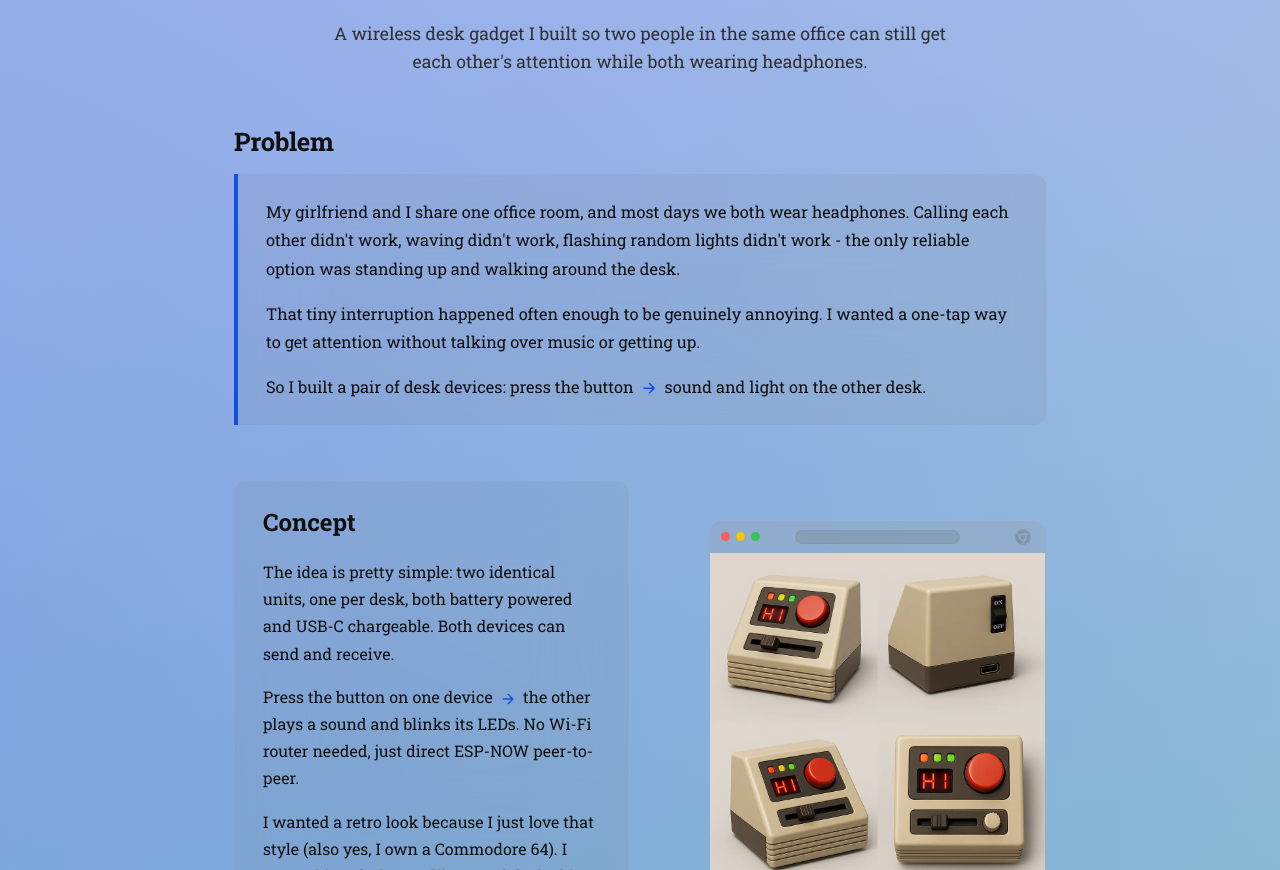
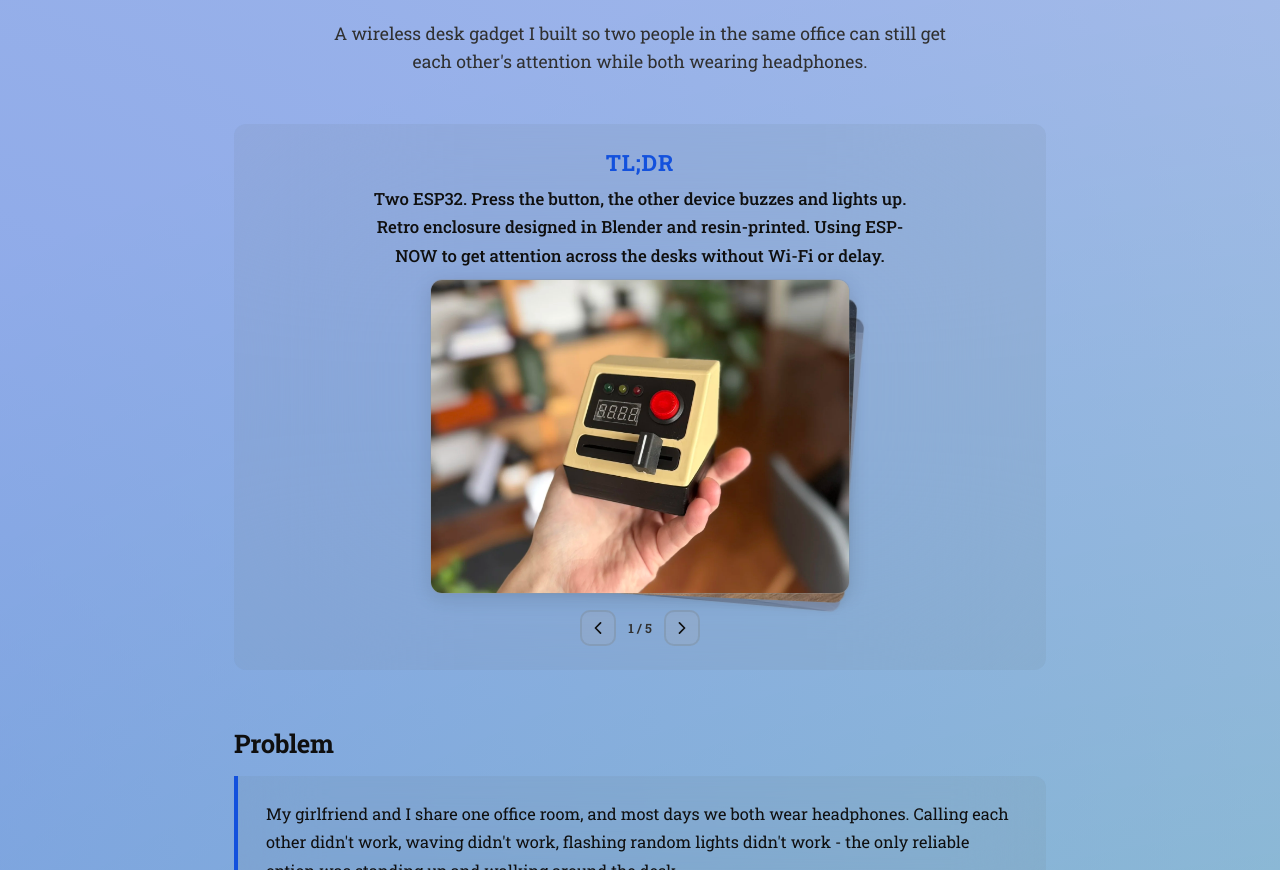
Before and after one commit to Noah4ever/noah4ever.github.io, a React (Vite) app: page /projects/nolicom in a window 1280 px wide. Shown: the part 340-1210 px from the top of the page. Built offline with nearby package versions, Linux system fonts and the light colour scheme; a web font is replaced by a local one.

Commit message:
add TLDR to projects

```diff
--- /dev/null
+++ b/src/components/ImageStack.tsx
@@ -0,0 +1,88 @@
+import { useState, useCallback } from "react";
+import {
+  IoChevronBackOutline as ChevronLeft,
+  IoChevronForwardOutline as ChevronRight,
+} from "react-icons/io5";
+import "@styles/components/image_stack.scss";
+
+type ImageStackItem = {
+  src: string;
+  alt: string;
+};
+
+type ImageStackProps = {
+  images: ImageStackItem[];
+};
+
+export default function ImageStack({ images }: ImageStackProps) {
+  const [current, setCurrent] = useState(0);
+
+  const prev = useCallback(
+    () => setCurrent((i) => (i - 1 + images.length) % images.length),
+    [images.length],
+  );
+
+  const next = useCallback(
+    () => setCurrent((i) => (i + 1) % images.length),
+    [images.length],
+  );
+
+  if (images.length === 0) return null;
+
+  return (
+    <div className="image-stack">
+      <div className="image-stack-pile">
+        {images.map((img, i) => {
+          const offset = i - current;
+          // Show current + 2 behind it for the stacked look
+          const isCurrent = offset === 0;
+          const isBehind1 =
+            offset === 1 || (current === images.length - 1 && i === 0);
+          const isBehind2 =
+            offset === 2 ||
+            (current === images.length - 2 && i === 0) ||
+            (current === images.length - 1 && i === 1);
+
+          let stackClass = "image-stack-card";
+          if (isCurrent) stackClass += " image-stack-card--active";
+          else if (isBehind1) stackClass += " image-stack-card--behind-1";
+          else if (isBehind2) stackClass += " image-stack-card--behind-2";
+          else stackClass += " image-stack-card--hidden";
+
+          return (
+            <div key={i} className={stackClass}>
+              <img
+                src={img.src}
+                alt={img.alt}
+                loading={isCurrent ? "eager" : "lazy"}
+                draggable={false}
+              />
+            </div>
+          );
+        })}
+      </div>
+
+      {images.length > 1 && (
+        <div className="image-stack-nav">
+          <button
+            onClick={prev}
+            aria-label="Previous image"
+            className="image-stack-arrow"
+          >
+            <ChevronLeft />
+          </button>
+          <span className="image-stack-counter">
+            {current + 1} / {images.length}
+          </span>
+          <button
+            onClick={next}
+            aria-label="Next image"
+            className="image-stack-arrow"
+          >
+            <ChevronRight />
+          </button>
+        </div>
+      )}
+    </div>
+  );
+}
--- a/src/locales/de/translation.json
+++ b/src/locales/de/translation.json
@@ -65,7 +65,7 @@
         }
       },
       "personalTitle": "Persönlich",
-      "personalText": "Seit 2021 baue ich meine Fähigkeiten weiter aus, nachdem ich meine erste Ausbildung abgeschlossen habe. Aktuell studiere ich Informatik an der <0>Universität Bremen</0>. Ich spezialisiere mich auf Webentwicklung mit TypeScript, React und Angular. Ich entwickle leidenschaftlich gern innovative Lösungen für jedes Projekt! 💻🔧",
+      "personalText": "Seit 2021 baue ich meine Fähigkeiten weiter aus, nachdem ich meine erste Ausbildung abgeschlossen habe. Aktuell studiere ich Informatik an der <0>Universität Bremen</0> und arbeite in Teilzeit bei <1>Rheinmetall</1> als Software Developer. Ich spezialisiere mich auf Webentwicklung mit <1>TypeScript</1>, <1>React</1> und <1>Angular</1>.",
       "skillsTitle": "Fähigkeiten",
       "skillsSubtitle": "Klicke auf eine Fähigkeit, um mehr zu erfahren",
       "projectsTitle": "Projekte"
@@ -137,6 +137,7 @@
       "title": "Giftboard",
       "tagline": "Eine Geschenk-Wunschliste, die ich gebaut habe, damit <0>meine Freundin</0> nicht mehr alle Geschenke koordinieren muss."
     },
+    "tldr": "Geteilte Wunschliste. Geschenke hinzufügen, Link teilen, andere reservieren heimlich. React-Frontend, Node.js-Backend.",
     "sections": {
       "whyTitle": "Warum ich das gebaut habe",
       "whyP1": "Rund um meinen Geburtstag musste meine Freundin jedes Jahr alle Geschenke koordinieren. Freunde und Familie fragten sie, was ich mir wünsche, und sie jonglierte am Ende mit einer mentalen Liste, wer was besorgt - damit niemand doppelt kauft und alles trotzdem eine Überraschung bleibt.",
@@ -228,6 +229,7 @@
       "title": "ESP32 Retro Desk Notifier",
       "tagline": "Ein kabelloses Desk-Gadget, das ich gebaut habe, damit man sich im selben Raum trotz Kopfhörer easy gegenseitig erreichen kann."
     },
+    "tldr": "Zwei ESP23. Knopf drücken, das andere Gerät piept und leuchtet. Retro-Gehäuse in Blender designt und aus Resin gedruckt. ESP-NOW für direkte Kommunikation ohne Wi-Fi oder Verzögerung.",
     "problem": {
       "title": "Problem",
       "p1": "Meine Freundin und ich teilen uns ein Büro, und meistens tragen wir beide Kopfhörer. Rufen hat nicht funktioniert, Winken nicht, wildes Lichtblinken auch nicht. Zuverlässig war nur aufstehen und um den mittleren Tisch laufen.",
--- a/src/locales/en/translation.json
+++ b/src/locales/en/translation.json
@@ -65,7 +65,7 @@
         }
       },
       "personalTitle": "Personal",
-      "personalText": "I have been developing my skills since 2021, after completing my initial training. Currently I'm studying computer science at the <0>University of Bremen</0> and working part-time at Rheinmetall as a Software Developer. I specialize in web development using TypeScript, React, and Angular.",
+      "personalText": "I have been developing my skills since 2021, after completing my initial training. Currently I'm studying computer science at the <0>University of Bremen</0> and working part-time at <1>Rheinmetall</1> as a Software Developer. I specialize in web development using <1>TypeScript</1>, <1>React</1>, and <1>Angular</1>.",
       "skillsTitle": "Skills",
       "skillsSubtitle": "Click on a skill to learn more",
       "projectsTitle": "Projects"
@@ -137,6 +137,7 @@
       "title": "Giftboard",
       "tagline": "A gift wishlist I built so <0>my girlfriend</0> doesn't have to coordinate everyone's presents anymore."
     },
+    "tldr": "Shared wishlist app. Add gifts, share the link, others reserve items secretly. React frontend, Node.js backend.",
     "sections": {
       "whyTitle": "Why I built this",
       "whyP1": "Every year around my birthday, my girlfriend had to coordinate all the gifts. Friends and family would ask her what I wanted, and she'd end up juggling a mental list of who's getting what - making sure nobody buys the same thing, while keeping everything a surprise from me.",
@@ -228,6 +229,7 @@
       "title": "ESP32 Retro Desk Notifier",
       "tagline": "A wireless desk gadget I built so two people in the same office can still get each other's attention while both wearing headphones."
     },
+    "tldr": "Two ESP32. Press the button, the other device buzzes and lights up. Retro enclosure designed in Blender and resin-printed. Using ESP-NOW to get attention across the desks without Wi-Fi or delay.",
     "problem": {
       "title": "Problem",
       "p1": "My girlfriend and I share one office room, and most days we both wear headphones. Calling each other didn't work, waving didn't work, flashing random lights didn't work - the only reliable option was standing up and walking around the desk.",
--- a/src/pages/Home.tsx
+++ b/src/pages/Home.tsx
@@ -359,6 +359,7 @@ export default function Home() {
                   href="https://www.uni-bremen.de/en/"
                   key="university-link"
                 />,
+                <em key="accent" />,
               ]}
             />
           </p>
--- a/src/pages/projects/Giftboard.tsx
+++ b/src/pages/projects/Giftboard.tsx
@@ -1,6 +1,7 @@
 import "@styles/pages/giftboard.scss";
 import { useThemeStore } from "@/stores/ThemeStore";
 import ImageBorder from "@/components/ImageBorder";
+import ImageStack from "@/components/ImageStack";
 import {
   IoGiftOutline as GiftIcon,
   IoLinkOutline as LinkIcon,
@@ -108,6 +109,34 @@ export default function Giftboard() {
             ]}
           />
         </p>
+      </section>
+
+      <section
+        className="project-tldr"
+        aria-labelledby="giftboard-tldr-heading"
+      >
+        <h2 id="giftboard-tldr-heading">TL;DR</h2>
+        <p className="project-tldr-text">{t("giftboard.tldr")}</p>
+        <ImageStack
+          images={[
+            {
+              src: themedProjectImage("giftboard-hero"),
+              alt: "Giftboard hero view",
+            },
+            {
+              src: themedProjectImage("giftboard-board-overview"),
+              alt: "Board overview",
+            },
+            {
+              src: themedProjectImage("giftboard-wishes-overview"),
+              alt: "Wishes overview",
+            },
+            {
+              src: themedProjectImage("giftboard-create-wish"),
+              alt: "Create wish form",
+            },
+          ]}
+        />
       </section>
 
       <section
--- a/src/pages/projects/Nolicom.tsx
+++ b/src/pages/projects/Nolicom.tsx
@@ -1,4 +1,5 @@
 import ImageBorder from "@/components/ImageBorder";
+import ImageStack from "@/components/ImageStack";
 import "@styles/pages/nolicom.scss";
 import {
   IoRadioOutline as SignalIcon,
@@ -63,6 +64,29 @@ export default function Nolicom() {
           </a>
         </div>
         <p className="nolicom-tagline">{t("nolicom.hero.tagline")}</p>
+      </section>
+
+      <section className="project-tldr" aria-labelledby="nolicom-tldr-heading">
+        <h2 id="nolicom-tldr-heading">TL;DR</h2>
+        <p className="project-tldr-text">{t("nolicom.tldr")}</p>
+        <ImageStack
+          images={[
+            {
+              src: media("finished-case-colored-front.webp"),
+              alt: "Finished painted case front view",
+            },
+            {
+              src: media("finished-resin-print-assembled-front.webp"),
+              alt: "Assembled resin print front",
+            },
+            { src: media("3d-model-blender.webp"), alt: "3D model in Blender" },
+            {
+              src: media("prototype-breadboard-testing-all-parts.webp"),
+              alt: "Prototype on breadboard",
+            },
+            { src: media("workspace.webp"), alt: "Workspace during build" },
+          ]}
+        />
       </section>
 
       <section
--- /dev/null
+++ b/src/styles/components/image_stack.scss
@@ -0,0 +1,127 @@
+// ─── Stacked image carousel ───
+
+.image-stack {
+  display: flex;
+  flex-direction: column;
+  align-items: center;
+  gap: 1rem;
+  width: 100%;
+}
+
+.image-stack-pile {
+  position: relative;
+  width: 100%;
+  max-width: 420px;
+  aspect-ratio: 4 / 3;
+}
+
+.image-stack-card {
+  position: absolute;
+  inset: 0;
+  border-radius: 12px;
+  overflow: hidden;
+  border: 1px solid var(--color-background-browser-1);
+  background-color: var(--color-background-skill);
+  transition:
+    transform 350ms ease,
+    opacity 350ms ease,
+    box-shadow 350ms ease;
+  will-change: transform, opacity;
+
+  img {
+    display: block;
+    width: 100%;
+    height: 100%;
+    object-fit: cover;
+    user-select: none;
+    pointer-events: none;
+  }
+
+  // ─ Active (front) ─
+  &--active {
+    z-index: 3;
+    transform: translate(0, 0) rotate(0deg) scale(1);
+    opacity: 1;
+    box-shadow: 0 4px 20px rgba(0, 0, 0, 0.12);
+  }
+
+  // ─ First card behind ─
+  &--behind-1 {
+    z-index: 2;
+    transform: translate(8px, 6px) rotate(2.5deg) scale(0.97);
+    opacity: 0.7;
+    box-shadow: 0 2px 10px rgba(0, 0, 0, 0.08);
+  }
+
+  // ─ Second card behind ─
+  &--behind-2 {
+    z-index: 1;
+    transform: translate(16px, 12px) rotate(5deg) scale(0.94);
+    opacity: 0.4;
+    box-shadow: 0 1px 6px rgba(0, 0, 0, 0.05);
+  }
+
+  // ─ All others: invisible ─
+  &--hidden {
+    z-index: 0;
+    transform: translate(20px, 16px) rotate(6deg) scale(0.91);
+    opacity: 0;
+    pointer-events: none;
+  }
+}
+
+// ─── Navigation arrows ───
+
+.image-stack-nav {
+  display: flex;
+  align-items: center;
+  gap: 0.75rem;
+}
+
+.image-stack-arrow {
+  display: inline-flex;
+  align-items: center;
+  justify-content: center;
+  width: 36px;
+  height: 36px;
+  border: 2px solid var(--color-background-browser-1);
+  border-radius: 10px;
+  background: var(--color-background-skill);
+  color: var(--color-text);
+  cursor: pointer;
+  transition:
+    border-color 150ms ease,
+    color 150ms ease;
+
+  svg {
+    width: 18px;
+    height: 18px;
+  }
+
+  &:hover,
+  &:focus-visible {
+    border-color: var(--color-accent);
+    color: var(--color-accent);
+  }
+
+  &:focus-visible {
+    outline: 2px solid var(--color-accent);
+    outline-offset: 2px;
+  }
+}
+
+.image-stack-counter {
+  font-size: 0.8rem;
+  color: var(--color-text-muted);
+  font-weight: 600;
+  min-width: 3ch;
+  text-align: center;
+}
+
+// ─── Responsive ───
+
+@media screen and (max-width: 500px) {
+  .image-stack-pile {
+    max-width: 300px;
+  }
+}
--- a/src/styles/components/project_layout.scss
+++ b/src/styles/components/project_layout.scss
@@ -79,6 +79,36 @@
   gap: 0.5rem;
   justify-content: center;
   margin-bottom: 0.75rem;
+}
+
+.project-tldr {
+  display: flex;
+  flex-direction: column;
+  align-items: center;
+  gap: 0.5rem;
+  margin-bottom: 3.5rem;
+  padding: 1.5rem 1rem;
+  border-radius: 12px;
+  background-color: var(--color-background-blur);
+  backdrop-filter: blur(100px);
+
+  h2 {
+    margin: 0;
+    font-size: 1.4rem;
+    font-weight: 700;
+    letter-spacing: 0.04em;
+    color: var(--color-accent);
+  }
+
+  .project-tldr-text {
+    font-size: 1.05rem;
+    line-height: 1.7;
+    color: var(--color-text);
+    text-align: center;
+    max-width: 560px;
+    margin: 0;
+    font-weight: 500;
+  }
 }
 
 /* ─── Shared section styles ─── */
--- a/src/styles/pages/home.scss
+++ b/src/styles/pages/home.scss
@@ -72,6 +72,12 @@
           text-decoration-color: var(--color-accent);
         }
       }
+
+      em {
+        font-style: normal;
+        color: var(--color-accent);
+        font-weight: 600;
+      }
     }
   }
 }
```
Also changed, not shown: src/styles/components/experience.scss (+8 -1 lines).
